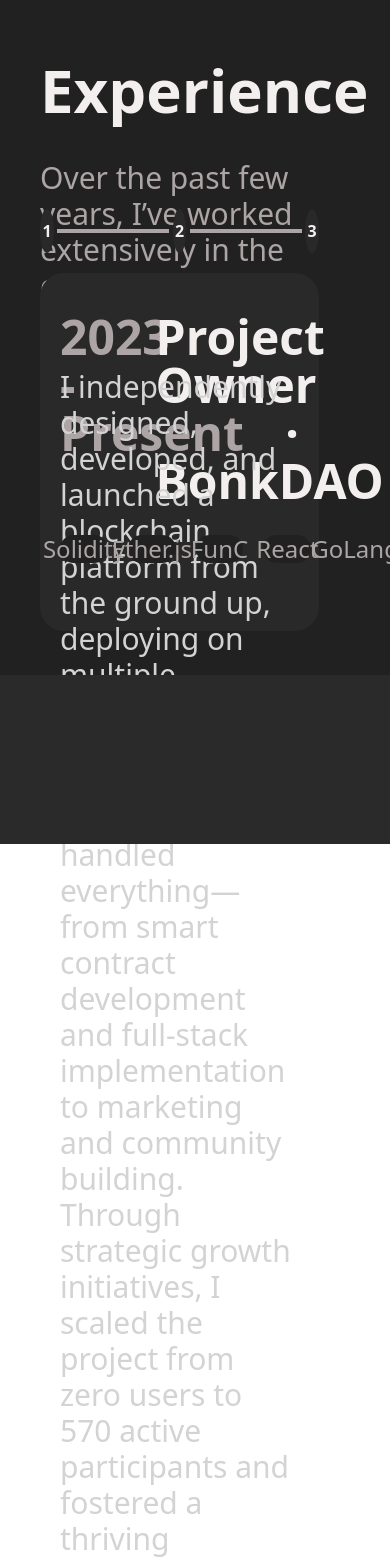
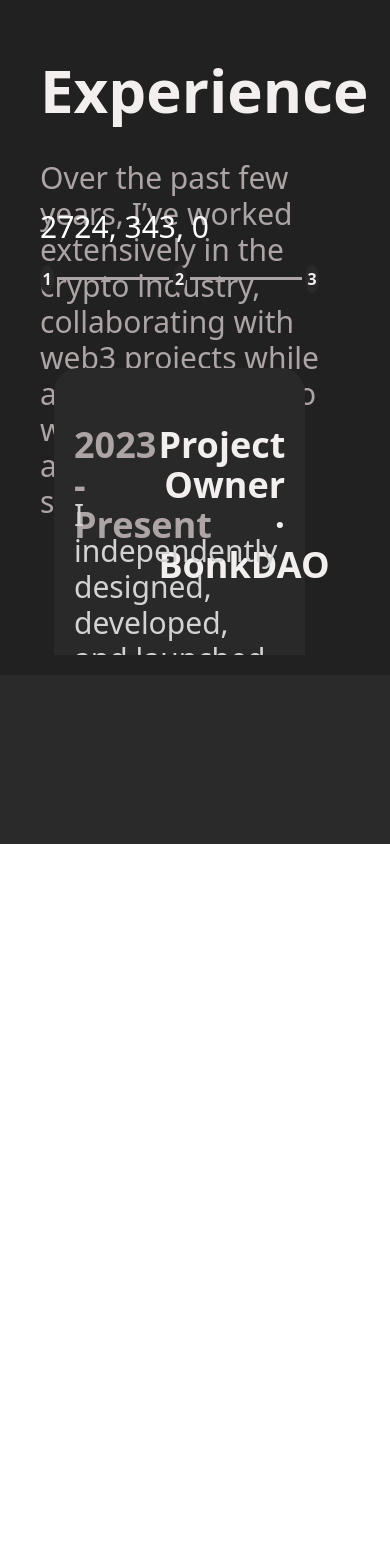
Before and after one commit to lucky-patty/portfolio-site, a SvelteKit app: page /experience in a window 390 px wide. Shown: the top 1560 px of the page. After the commit the page ends 844 px from the top, so only its background shows below. Built offline with nearby package versions, Linux system fonts and the light colour scheme.

Commit message:
Experience: More layout and track the scrollbar

```diff
--- a/src/app.css
+++ b/src/app.css
@@ -1,3 +1,25 @@
 @import 'tailwindcss/base';
 @import 'tailwindcss/components';
 @import 'tailwindcss/utilities';
+
+
+/* width */
+::-webkit-scrollbar {
+    width: 5px;
+}
+
+/* Track */
+::-webkit-scrollbar-track {
+    background: #2A2A2A;
+}
+
+/* Handle */
+::-webkit-scrollbar-thumb {
+    background: #6A6A6A;
+    border-radius: 5px;
+}
+
+/* Handle on hover */
+::-webkit-scrollbar-thumb:hover {
+    background: #555;
+}
--- a/src/routes/+layout.svelte
+++ b/src/routes/+layout.svelte
@@ -31,7 +31,7 @@
 							Home
 						</p>
 					{:else}
-						<div class="flex h-2/4  w-1/5 justify-center">
+						<div class="flex h-2/4 w-1/5 justify-center">
 							<LayoutIcon icon={'home'} color={'#6A6A6A'} />
 						</div>
 						<p
@@ -117,26 +117,16 @@
 				Contact
 			</p>
 			<div class="flex h-1/4 w-full">
-				<a class="flex h-full w-full flex-row items-center gap-5" href="/contact">
-					{#if page.url.pathname === '/contact'}
-						<div class="flex h-2/4 w-1/5 justify-center">
-							<LayoutIcon icon={'contact'} color={'#F4EFEF'} />
-						</div>
-						<p
-							class="flex h-4/5 w-4/5 items-center font-bold text-[#F4EFEF] md:text-3xl xl:text-2xl 3xl:text-4xl"
-						>
-							Contact
-						</p>
-					{:else}
-						<div class="flex h-2/4 w-1/5 justify-center">
-							<LayoutIcon icon={'contact'} color={'#6A6A6A'} />
-						</div>
-						<p
-							class="flex h-4/5 w-4/5 items-center font-bold text-[#6A6A6A] md:text-3xl xl:text-2xl 3xl:text-4xl"
-						>
-							Contact
-						</p>
-					{/if}
+				<a class="flex h-full w-full flex-row items-center gap-5" href="mailto:luck.wtj@gmail.com">
+					<div class="flex h-2/5 w-1/5 justify-center">
+						<LayoutIcon icon={'contact'} color={'#6A6A6A'} />
+					</div>
+					<p class="flex h-4/5 items-center font-bold text-[#6A6A6A] md:text-3xl 2xl:text-2xl">
+						Contact
+					</p>
+					<div class="flex h-4/5 w-1/5 items-center justify-center">
+						<img class="h-2/4 w-2/4" src={externalIcon} alt="external-icon" />
+					</div>
 				</a>
 			</div>
 			<div class="flex h-1/4 w-full flex-row items-center gap-5">
--- a/src/routes/contact/+page.svelte
+++ /dev/null
@@ -1,21 +0,0 @@
-<div class="w-full h-full flex flex-col gap-5 px-5 py-5">
-    <div class="w-full h-1/5 flex flex-col py-5 gap-10">
-        <p class="w-full text-6xl text-center font-bold text-[#F4EFEF]">Contact</p>
-        <p class="w-full h-2/4 text-3xl text-center font-thin text-[#ADA5A5]">
-            Leave me a message and I will response within 48 hours
-        </p>
-    </div>
-    <div class="w-full h-3/4 flex flex-col gap-5">
-        <div class="w-full h-full flex flex-col justify-start gap-5">
-            <div class="w-full h-[10%] flex flex-col justify-start items-center">
-                <input class="w-3/5 h-full rounded-xl flex justify-start items-star border-none text-[#ADA5A5] text-3xl bg-[#292929]" placeholder="Email" />
-            </div>
-            <div class="w-full h-4/5 flex flex-col justify-start items-center ">
-                <textarea class="w-3/5 h-full rounded-2xl flex justify-start items-start border-none text-[#ADA5A5] text-3xl bg-[#292929]" placeholder="How may I help you?"></textarea>
-            </div>
-            <div class="w-full h-[10%] flex justify-center items-center">
-                <button class="w-1/5 h-full font-bold text-2xl rounded-xl text-[#212121] bg-[#D3D3D3]">Submit</button>
-            </div>
-        </div>
-    </div>
-</div>
--- a/src/routes/experience/+page.svelte
+++ b/src/routes/experience/+page.svelte
@@ -1,3 +1,19 @@
+<script lang="ts">
+	import { onMount } from "svelte";
+	let box:any;
+	let yScroll = 0;
+	let yHeight = 0;
+	let yTop = 0;
+
+	function parseScroll() {
+		yTop = box.scrollTop;
+		yScroll  = box.scrollHeight;
+		yHeight= box.clientHeight
+	}
+
+	onMount (() => parseScroll())
+</script>
+
 <div class="flex h-full w-full flex-col gap-5 px-5 py-5">
 	<div class="flex h-1/4 w-[90%] flex-col gap-10 py-5">
 		<p class="w-full text-6xl font-bold text-[#F4EFEF]">Experience</p>
@@ -7,6 +23,7 @@
 		</p>
 	</div>
 	<div class="flex h-3/4 w-full flex-col gap-5">
+		<span class="text-white text-3xl">{yScroll}, {yHeight}, {yTop}</span>
 		<div class="w-[90%] h-[10%] flex flex-row items-center justify-between ">
             <div class="w-[5%] flex justify-center items-center h-full rounded-[50%] font-bold text-[#F4EFEF] bg-[#292929]">1</div>
             <div class="w-[40%] h-[10%] bg-[#ADA5A5] "></div>
@@ -14,10 +31,155 @@
             <div class="w-[40%] h-[10%] bg-[#ADA5A5] "></div>
             <div class="w-[5%] flex justify-center items-center h-full rounded-[50%] font-bold text-[#F4EFEF] bg-[#292929]">3</div>
         </div>
-		<div class="flex h-4/5 w-[90%] flex-col rounded-3xl bg-[#292929] px-5 py-10">
+		<div class="h-[65vh] w-full gap-20 overflow-y-scroll" bind:this={box} on:scroll={parseScroll}>
+			<div class="flex h-[65vh] w-[90%] flex-col items-center justify-center">
+				<div class="flex h-4/5 w-[90%] flex-col justify-center rounded-3xl bg-[#292929] px-5 py-10">
+					<div class="flex h-1/5 w-full flex-row justify-between">
+						<div class="h-full w-2/5 text-4xl font-bold text-[#ADA5A5]">2023 - Present</div>
+						<div class="h-full w-3/5 text-end text-4xl font-bold text-[#F4EFEF]">
+							Project Owner · BonkDAO
+						</div>
+					</div>
+					<div class="flex h-3/5 w-full flex-col">
+						<p class="h-full w-full text-3xl text-[#D3D3D3]">
+							I independently designed, developed, and launched a blockchain platform from the
+							ground up, deploying on multiple networks, including Binance Smart Chain and TON. I
+							handled everything—from smart contract development and full-stack implementation to
+							marketing and community building. Through strategic growth initiatives, I scaled the
+							project from zero users to 570 active participants and fostered a thriving community
+							of over 2,500 members
+						</p>
+					</div>
+					<div class="flex h-[10%] w-full flex-row justify-between gap-5">
+						<div
+							class="flex h-full w-1/5 items-center justify-center rounded-2xl bg-[#212121] text-2xl text-[#ADA5A5]"
+						>
+							Solidity
+						</div>
+						<div
+							class="flex h-full w-1/5 items-center justify-center rounded-2xl bg-[#212121] text-2xl text-[#ADA5A5]"
+						>
+							Ether.js
+						</div>
+						<div
+							class="flex h-full w-1/5 items-center justify-center rounded-2xl bg-[#212121] text-2xl text-[#ADA5A5]"
+						>
+							FunC
+						</div>
+						<div
+							class="flex h-full w-1/5 items-center justify-center rounded-2xl bg-[#212121] text-2xl text-[#ADA5A5]"
+						>
+							React
+						</div>
+						<div
+							class="flex h-full w-1/5 items-center justify-center rounded-2xl bg-[#212121] text-2xl text-[#ADA5A5]"
+						>
+							GoLang
+						</div>
+					</div>
+				</div>
+			</div>
+			<div class="flex h-[65vh] w-[90%] flex-col items-center justify-center">
+				<div class="flex h-4/5 w-[90%] flex-col justify-center rounded-3xl bg-[#292929] px-5 py-10">
+					<div class="flex h-1/5 w-full flex-row justify-between">
+						<div class="h-full w-2/5 text-4xl font-bold text-[#ADA5A5]">2023 - Present</div>
+						<div class="h-full w-3/5 text-end text-4xl font-bold text-[#F4EFEF]">
+							Project Owner · BonkDAO
+						</div>
+					</div>
+					<div class="flex h-3/5 w-full flex-col">
+						<p class="h-full w-full text-3xl text-[#D3D3D3]">
+							I independently designed, developed, and launched a blockchain platform from the
+							ground up, deploying on multiple networks, including Binance Smart Chain and TON. I
+							handled everything—from smart contract development and full-stack implementation to
+							marketing and community building. Through strategic growth initiatives, I scaled the
+							project from zero users to 570 active participants and fostered a thriving community
+							of over 2,500 members
+						</p>
+					</div>
+					<div class="flex h-[10%] w-full flex-row justify-between gap-5">
+						<div
+							class="flex h-full w-1/5 items-center justify-center rounded-2xl bg-[#212121] text-2xl text-[#ADA5A5]"
+						>
+							Solidity
+						</div>
+						<div
+							class="flex h-full w-1/5 items-center justify-center rounded-2xl bg-[#212121] text-2xl text-[#ADA5A5]"
+						>
+							Ether.js
+						</div>
+						<div
+							class="flex h-full w-1/5 items-center justify-center rounded-2xl bg-[#212121] text-2xl text-[#ADA5A5]"
+						>
+							FunC
+						</div>
+						<div
+							class="flex h-full w-1/5 items-center justify-center rounded-2xl bg-[#212121] text-2xl text-[#ADA5A5]"
+						>
+							React
+						</div>
+						<div
+							class="flex h-full w-1/5 items-center justify-center rounded-2xl bg-[#212121] text-2xl text-[#ADA5A5]"
+						>
+							GoLang
+						</div>
+					</div>
+				</div>
+
+			</div>
+			<div class="flex h-[65vh] w-[90%] flex-col items-center justify-center">
+				<div class="flex h-4/5 w-[90%] flex-col justify-center rounded-3xl bg-[#292929] px-5 py-10">
+					<div class="flex h-1/5 w-full flex-row justify-between">
+						<div class="h-full w-2/5 text-4xl font-bold text-[#ADA5A5]">2023 - Present</div>
+						<div class="h-full w-3/5 text-end text-4xl font-bold text-[#F4EFEF]">
+							Project Owner · BonkDAO
+						</div>
+					</div>
+					<div class="flex h-3/5 w-full flex-col">
+						<p class="h-full w-full text-3xl text-[#D3D3D3]">
+							I independently designed, developed, and launched a blockchain platform from the
+							ground up, deploying on multiple networks, including Binance Smart Chain and TON. I
+							handled everything—from smart contract development and full-stack implementation to
+							marketing and community building. Through strategic growth initiatives, I scaled the
+							project from zero users to 570 active participants and fostered a thriving community
+							of over 2,500 members
+						</p>
+					</div>
+					<div class="flex h-[10%] w-full flex-row justify-between gap-5">
+						<div
+							class="flex h-full w-1/5 items-center justify-center rounded-2xl bg-[#212121] text-2xl text-[#ADA5A5]"
+						>
+							Solidity
+						</div>
+						<div
+							class="flex h-full w-1/5 items-center justify-center rounded-2xl bg-[#212121] text-2xl text-[#ADA5A5]"
+						>
+							Ether.js
+						</div>
+						<div
+							class="flex h-full w-1/5 items-center justify-center rounded-2xl bg-[#212121] text-2xl text-[#ADA5A5]"
+						>
+							FunC
+						</div>
+						<div
+							class="flex h-full w-1/5 items-center justify-center rounded-2xl bg-[#212121] text-2xl text-[#ADA5A5]"
+						>
+							React
+						</div>
+						<div
+							class="flex h-full w-1/5 items-center justify-center rounded-2xl bg-[#212121] text-2xl text-[#ADA5A5]"
+						>
+							GoLang
+						</div>
+					</div>
+				</div>
+
+			</div>
+		</div>
+		<!-- <div class="flex h-4/5 w-[90%] flex-col justify-center rounded-3xl bg-[#292929] px-5 py-10">
 			<div class="flex h-1/5 w-full flex-row justify-between">
-				<div class="h-full w-2/5 text-5xl font-bold text-[#ADA5A5]">2023 - Present</div>
-				<div class="h-full w-3/5 text-end text-5xl font-bold text-[#F4EFEF]">
+				<div class="h-full w-2/5 text-4xl font-bold text-[#ADA5A5]">2023 - Present</div>
+				<div class="h-full w-3/5 text-end text-4xl font-bold text-[#F4EFEF]">
 					Project Owner · BonkDAO
 				</div>
 			</div>
@@ -57,6 +219,9 @@
 					GoLang
 				</div>
 			</div>
-		</div>
+		</div> -->
 	</div>
 </div>
+
+<style>
+</style>
```
